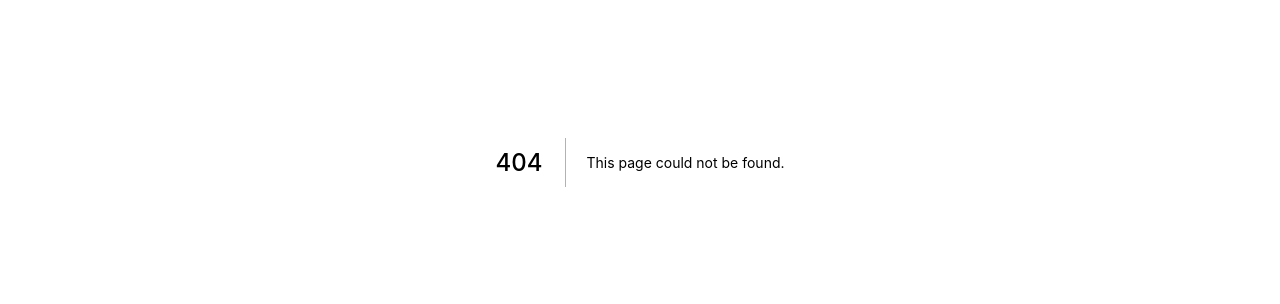
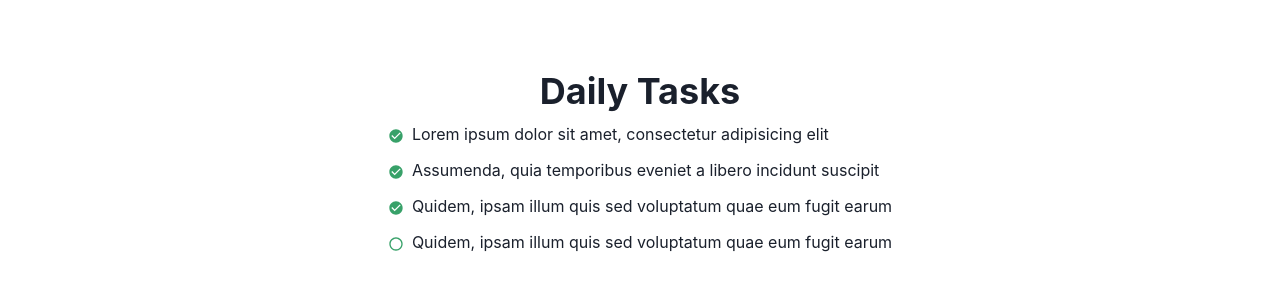
Before and after one commit to utmgdsc/react-workshop, a Next.js app in the folder frontend/: page /ez-static in a window 1280 px wide. Before the commit this address had no page. Shown: the part 299-603 px from the top of the page. Built offline with nearby package versions, Linux system fonts and the light colour scheme.

Commit message:
ez-static

```diff
--- /dev/null
+++ b/frontend/pages/ez-static/index.jsx
@@ -0,0 +1,29 @@
+import { Heading, List, ListIcon, ListItem } from "@chakra-ui/react";
+import React from "react";
+import { MdCheckCircle, MdRadioButtonUnchecked } from "react-icons/md";
+
+export default function Home() {
+  return (
+    <div className="page-container">
+      <Heading pb={2}>Daily Tasks</Heading>
+      <List spacing={3}>
+        <ListItem>
+          <ListIcon as={MdCheckCircle} color="green.500" />
+          Lorem ipsum dolor sit amet, consectetur adipisicing elit
+        </ListItem>
+        <ListItem>
+          <ListIcon as={MdCheckCircle} color="green.500" />
+          Assumenda, quia temporibus eveniet a libero incidunt suscipit
+        </ListItem>
+        <ListItem>
+          <ListIcon as={MdCheckCircle} color="green.500" />
+          Quidem, ipsam illum quis sed voluptatum quae eum fugit earum
+        </ListItem>
+        <ListItem>
+          <ListIcon as={MdRadioButtonUnchecked} color="green.500" />
+          Quidem, ipsam illum quis sed voluptatum quae eum fugit earum
+        </ListItem>
+      </List>
+    </div>
+  );
+}
```
Also changed, not shown: frontend/pages/index.jsx (+1 -10 lines).
